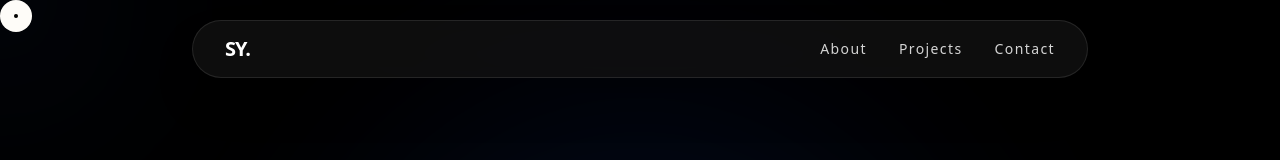
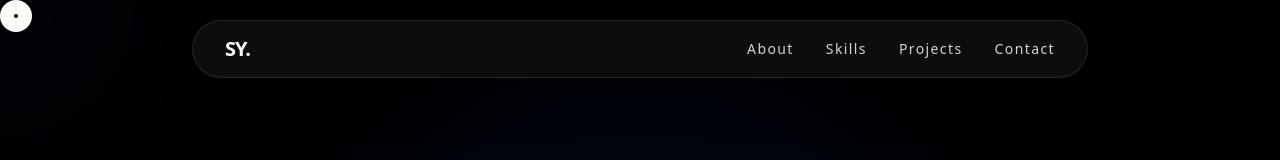
Before and after one commit to supunyasanthaofficial/my-portfolio01, a Next.js app: page / in a window 1280 px wide. Shown: the top 160 px of the page. Built offline with nearby package versions, Linux system fonts and the light colour scheme.

Commit message:
Enhance Navbar component: improve button accessibility and styling for better user experience

```diff
--- a/components/Navbar.tsx
+++ b/components/Navbar.tsx
@@ -18,27 +18,43 @@ function Navbar() {
     >
       <div className="bg-neutral-900/60 backdrop-blur-xl border border-white/10 px-6 sm:px-8 py-3.5 rounded-full flex justify-between items-center shadow-2xl">
         <button
+          type="button"
+          suppressHydrationWarning
           onClick={() => window.scrollTo({ top: 0, behavior: "smooth" })}
-          className="font-bold tracking-tighter text-xl text-white hover:text-blue-400 transition"
+          className="font-bold tracking-tighter text-xl text-white hover:text-blue-400 transition cursor-pointer"
         >
           SY.
         </button>
-        <div className="flex gap-6 sm:gap-8 text-xs sm:text-sm font-medium uppercase tracking-widest text-neutral-300">
+        <div className="flex gap-4 sm:gap-8 text-xs sm:text-sm font-medium uppercase tracking-widest text-neutral-300">
           <button
+            type="button"
+            suppressHydrationWarning
             onClick={() => scrollTo("about")}
-            className="hover:text-blue-400 transition"
+            className="hover:text-blue-400 transition cursor-pointer"
           >
             About
           </button>
           <button
+            type="button"
+            suppressHydrationWarning
+            onClick={() => scrollTo("skills")}
+            className="hover:text-blue-400 transition cursor-pointer"
+          >
+            Skills
+          </button>
+          <button
+            type="button"
+            suppressHydrationWarning
             onClick={() => scrollTo("projects")}
-            className="hover:text-blue-400 transition"
+            className="hover:text-blue-400 transition cursor-pointer"
           >
             Projects
           </button>
           <button
+            type="button"
+            suppressHydrationWarning
             onClick={() => scrollTo("contact")}
-            className="hover:text-blue-400 transition"
+            className="hover:text-blue-400 transition cursor-pointer"
           >
             Contact
           </button>
```
